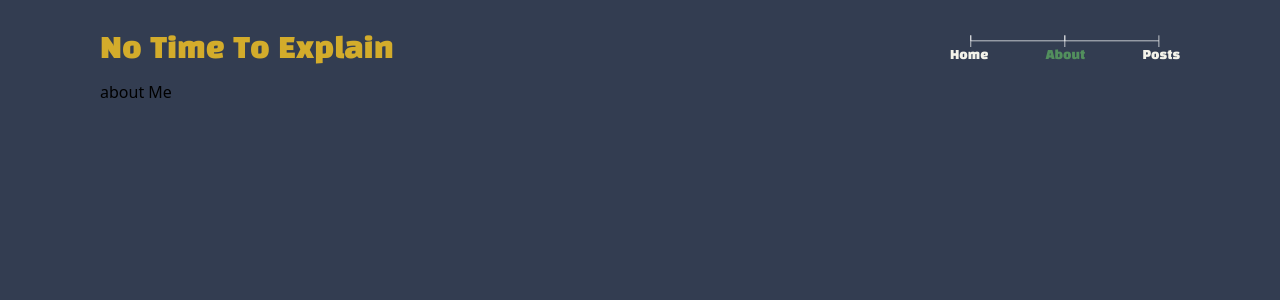
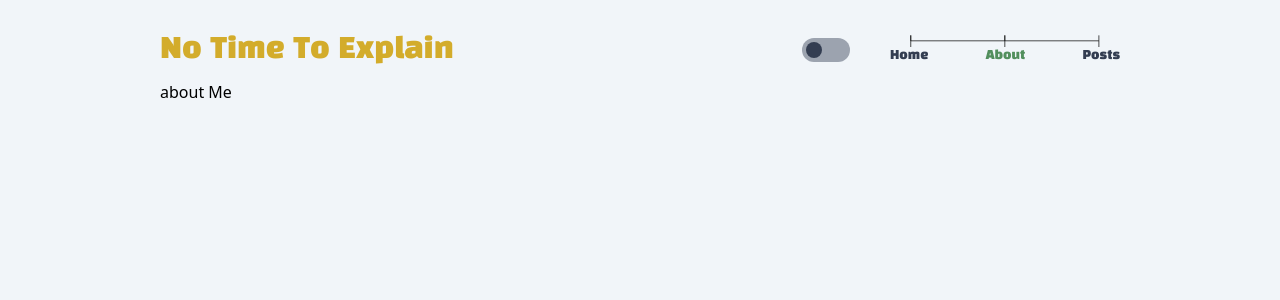
Before and after one commit to vinocturne/ntte-blog, a React (Create React App) app: page /ntte-blog/about in a window 1280 px wide. Shown: the top 300 px of the page. Built offline with nearby package versions, Linux system fonts and the light colour scheme.

Commit message:
💄 darkmode

```diff
--- /dev/null
+++ b/src/components/DarkmodeButton.tsx
@@ -0,0 +1,45 @@
+const DarkmodeButton = () => {
+  const onHandleDarkmode = () => {
+    document.documentElement.classList.toggle('dark')
+  }
+  return (
+    // eslint-disable-next-line jsx-a11y/control-has-associated-label
+    <button
+      type="button"
+      title="Toggle Theme"
+      onClick={onHandleDarkmode}
+      className="
+        w-12
+        h-6
+        rounded-full
+        p-1
+        bg-gray-400
+        dark:bg-gray-600
+        relative
+        transition-colors
+        duration-500
+        ease-in
+        focus:border-transparent
+      "
+    >
+      <div
+        id="toggle"
+        className="
+            rounded-full
+            w-4
+            h-4
+            bg-primary
+            dark:bg-point
+            relative
+            ml-0
+            dark:ml-6
+            pointer-events-none
+            transition-all
+            duration-300
+            ease-out
+        "
+      />
+    </button>
+  )
+}
+export default DarkmodeButton
--- a/src/components/layout/Haeder.tsx
+++ b/src/components/layout/Haeder.tsx
@@ -2,6 +2,7 @@
 
 // import gsap from 'gsap'
 import { Link, useLocation } from 'react-router-dom'
+import DarkmodeButton from '../DarkmodeButton'
 
 const Header = () => {
   const location = useLocation()
@@ -11,24 +12,28 @@ const Header = () => {
   // })
   return (
     <div className="w-100 h-[60px] px-20 rounded-xl flex items-center justify-between gap-2">
+      <Link to="/">
         <p className="font-blackHans text-[28px] text-point">No Time To Explain</p>
-      <div className="menu flex flex-col relative h-[50px] justify-center cursor-pointer">
+      </Link>
+      <div className="flex items-center gap-10">
+        <DarkmodeButton />
+        <div className="menu flex flex-col relative h-[50px] justify-center cursor-pointer ">
           <svg
             xmlns="http://www.w3.org/2000/svg"
             width="230"
             height="12"
             viewBox="0 0 268 17"
             fill="none"
-          // onMouseEnter={() => animation.play()}
-          // onMouseLeave={() => animation.reverse()}
+            className="invert dark:invert-0 "
           >
             <path
               d="M267 0.5L267 8.25M267 17L267 8.25M267 8.25L133.75 8.24999M0.499999 17L0.5 0.499988L0.5 8.24999L133.75 8.24999M133.75 8.24999L133.75 0.499994L133.75 17"
               stroke="white"
             />
           </svg>
+
           <div className="menu_title w-[100%] font-blackHans text-[12px]">
-          <div className="flex justify-between text-white cursor-pointer">
+            <div className="flex justify-between text-primary dark:text-white cursor-pointer">
               <Link to="/">
                 <span className="hover:transition-colors hover:text-point">Home</span>
               </Link>
@@ -54,6 +59,7 @@ const Header = () => {
           </div>
         </div>
       </div>
+    </div>
   )
 }
 
--- a/src/components/layout/Layout.tsx
+++ b/src/components/layout/Layout.tsx
@@ -11,7 +11,7 @@ const Layout = ({ children }: { children: ReactNode }) => {
   //     // if (location.pathname !== '/')
   //   }, [location])
   return (
-    <div className="h-[100vh] pt-5 px-5 bg-primary">
+    <div className="h-[100vh] pt-5 px-20 bg-slate-100 dark:bg-primary">
       {location.pathname !== '/' && <Header />}
       <div className="px-20">{children}</div>
     </div>
--- a/src/pages/Home.tsx
+++ b/src/pages/Home.tsx
@@ -2,7 +2,7 @@ import { Link } from 'react-router-dom'
 
 function Home() {
   return (
-    <section className="h-[100vh] pt-5 px-5 flex items-center justify-center gap-20 bg-primary">
+    <section className="h-[100vh] pt-5 px-5 flex items-center justify-center gap-20 ">
       <div className="font-blackHans text-[3rem] text-right text-point ">
         No
         <br />
@@ -13,13 +13,20 @@ function Home() {
         Explain
       </div>
       <div className="flex items-center h-[250px] gap-2">
-        <svg xmlns="http://www.w3.org/2000/svg" width="10" height="250" viewBox="0 0 17 268" fill="none">
+        <svg
+          xmlns="http://www.w3.org/2000/svg"
+          width="10"
+          height="250"
+          viewBox="0 0 17 268"
+          fill="none"
+          className="invert dark:invert-0"
+        >
           <path
             d="M0.5 0.5H8.25M17 0.5H8.25M8.25 0.5V133.75M17 267H0.5H8.25V133.75M8.25 133.75H0.5H17"
             stroke="white"
           />
         </svg>
-        <div className="h-[180px] flex flex-col justify-between font-blackHans text-white">
+        <div className="h-[180px] flex flex-col justify-between font-blackHans text-primary dark:text-white">
           <Link to="/">
             <span className="text-selected hover:transition-colors hover:text-point">Home</span>
           </Link>
--- a/tailwind.config.js
+++ b/tailwind.config.js
@@ -1,5 +1,6 @@
 /** @type {import('tailwindcss').Config} */
 module.exports = {
+  darkMode: 'class',
   content: ['./src/**/*.{js,ts,jsx,tsx}'],
   theme: {
     fontFamily: {
```
Lines whose indentation alone changed are shown as unchanged.
